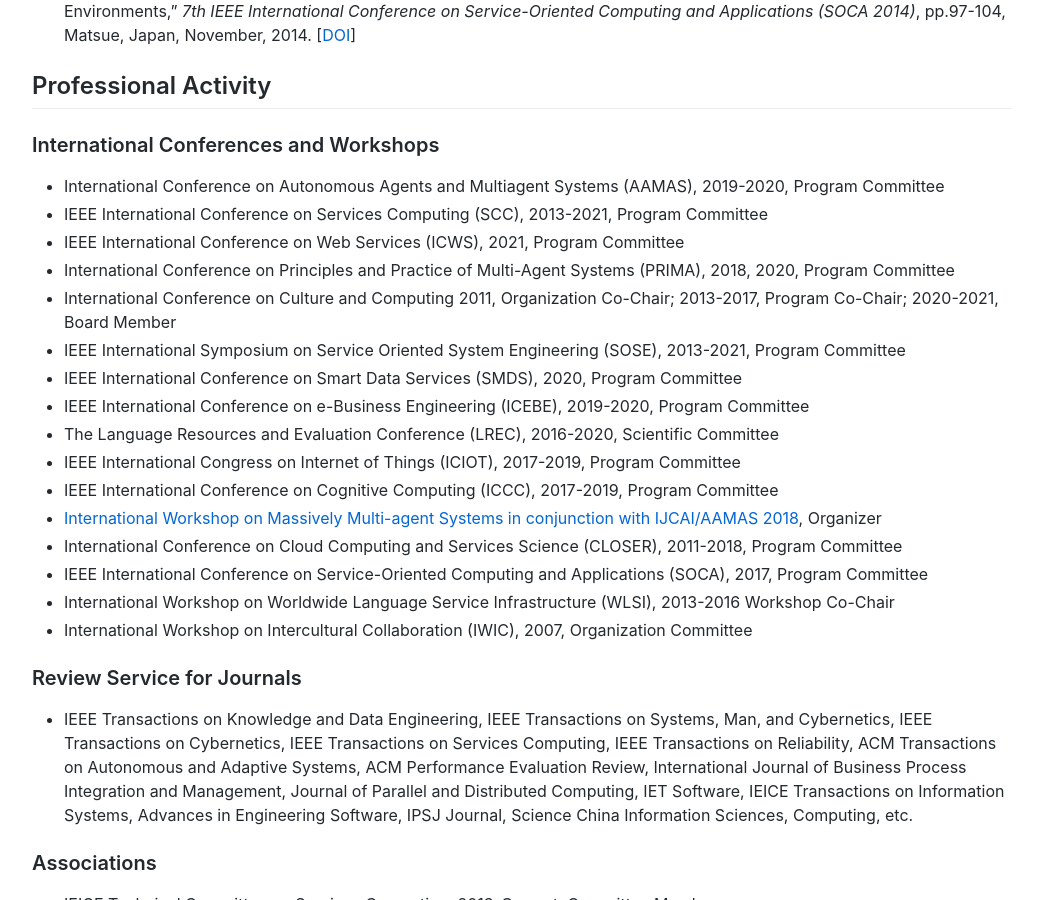
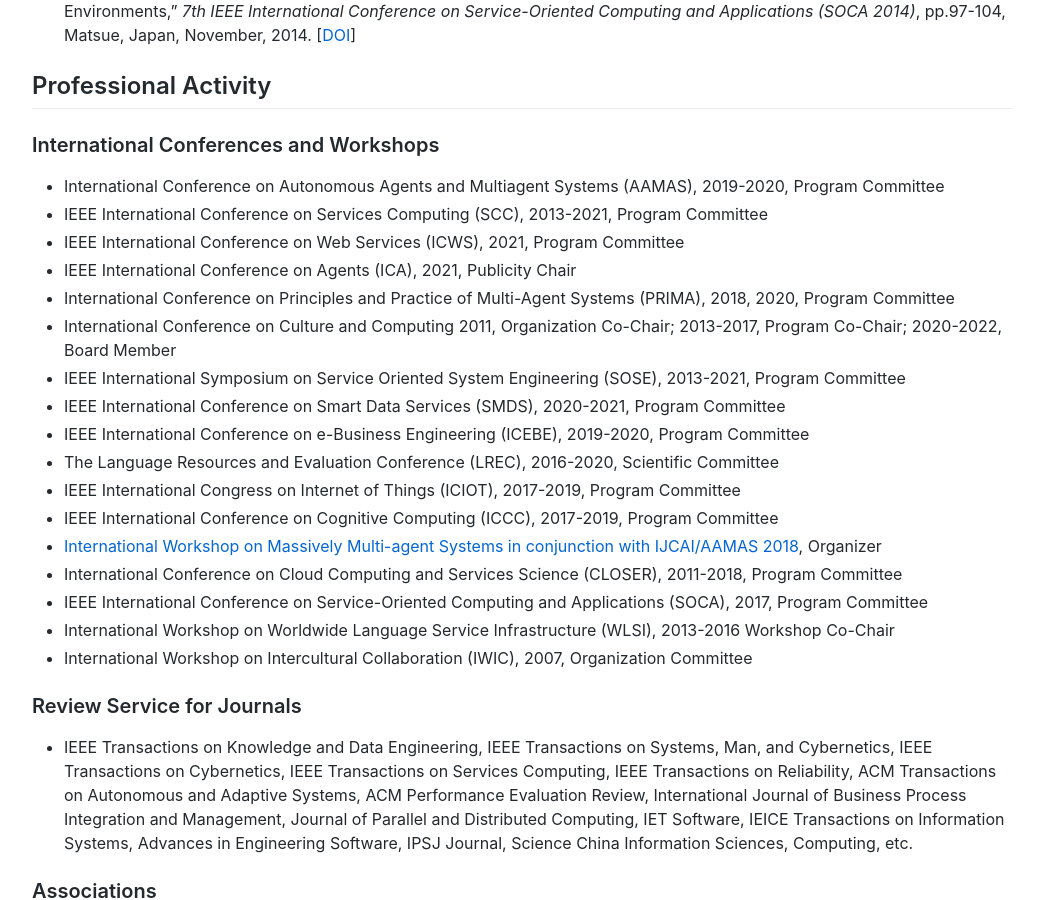
Before and after one commit to lindh/lindh.github.io, a Jekyll site: the page built from index.md, in a window 1280 px wide and 900 px high, scrolled down 6172 px. Shown: the whole window, without its empty margins (118-1161 px from the left). Built offline with Jekyll 4.4.1, drawn with Linux system fonts in a browser that asks for light colours; comment, search, counter and statistics services are not loaded.

Commit message:
Update index.md

```diff
--- a/index.md
+++ b/index.md
@@ -139,10 +139,11 @@
 - International Conference on Autonomous Agents and Multiagent Systems (AAMAS), 2019-2020, Program Committee
 - IEEE International Conference on Services Computing (SCC), 2013-2021, Program Committee
 - IEEE International Conference on Web Services (ICWS), 2021, Program Committee
+- IEEE International Conference on Agents (ICA), 2021, Publicity Chair
 - International Conference on Principles and Practice of Multi-Agent Systems (PRIMA), 2018, 2020, Program Committee
-- International Conference on Culture and Computing 2011, Organization Co-Chair; 2013-2017, Program Co-Chair; 2020-2021, Board Member
+- International Conference on Culture and Computing 2011, Organization Co-Chair; 2013-2017, Program Co-Chair; 2020-2022, Board Member
 - IEEE International Symposium on Service Oriented System Engineering (SOSE), 2013-2021, Program Committee
-- IEEE International Conference on Smart Data Services (SMDS), 2020, Program Committee
+- IEEE International Conference on Smart Data Services (SMDS), 2020-2021, Program Committee
 - IEEE International Conference on e-Business Engineering (ICEBE), 2019-2020, Program Committee
 - The Language Resources and Evaluation Conference (LREC), 2016-2020, Scientific Committee
 - IEEE International Congress on Internet of Things (ICIOT), 2017-2019, Program Committee
```
